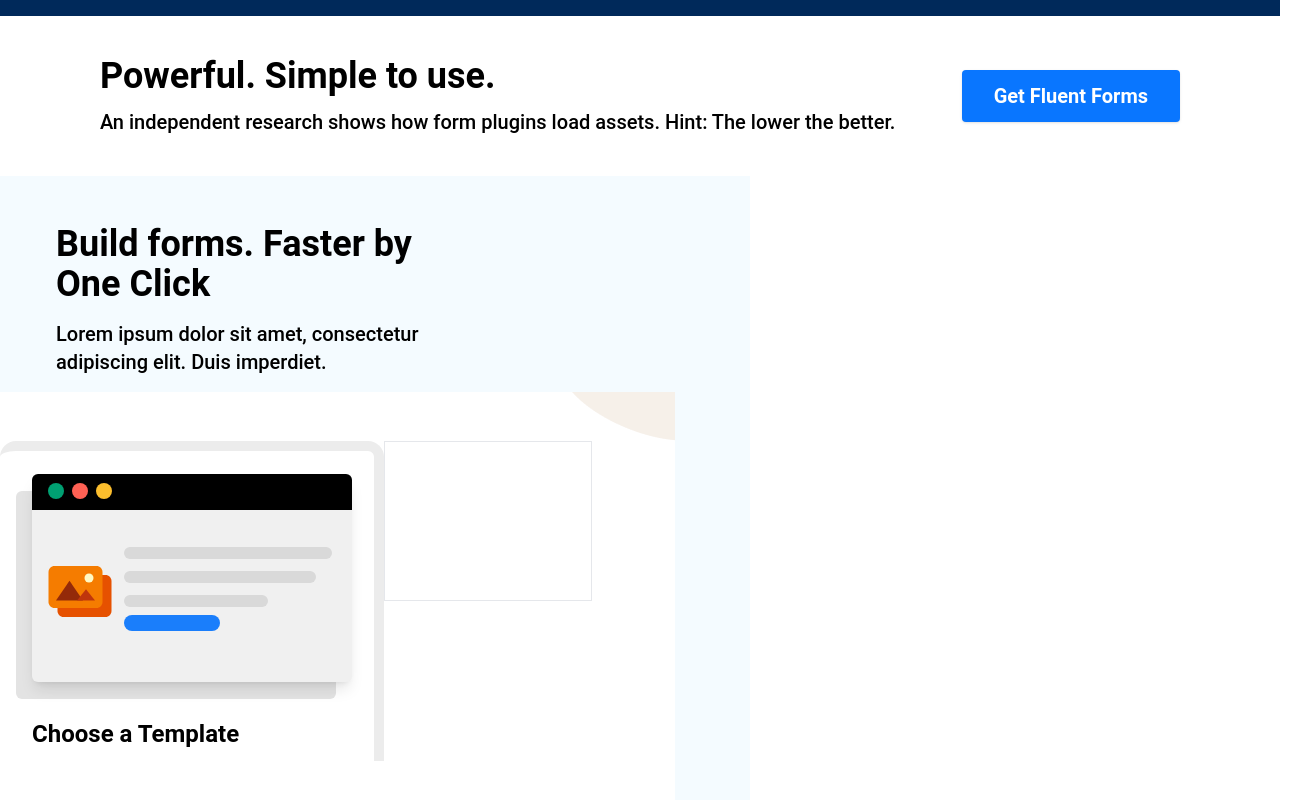
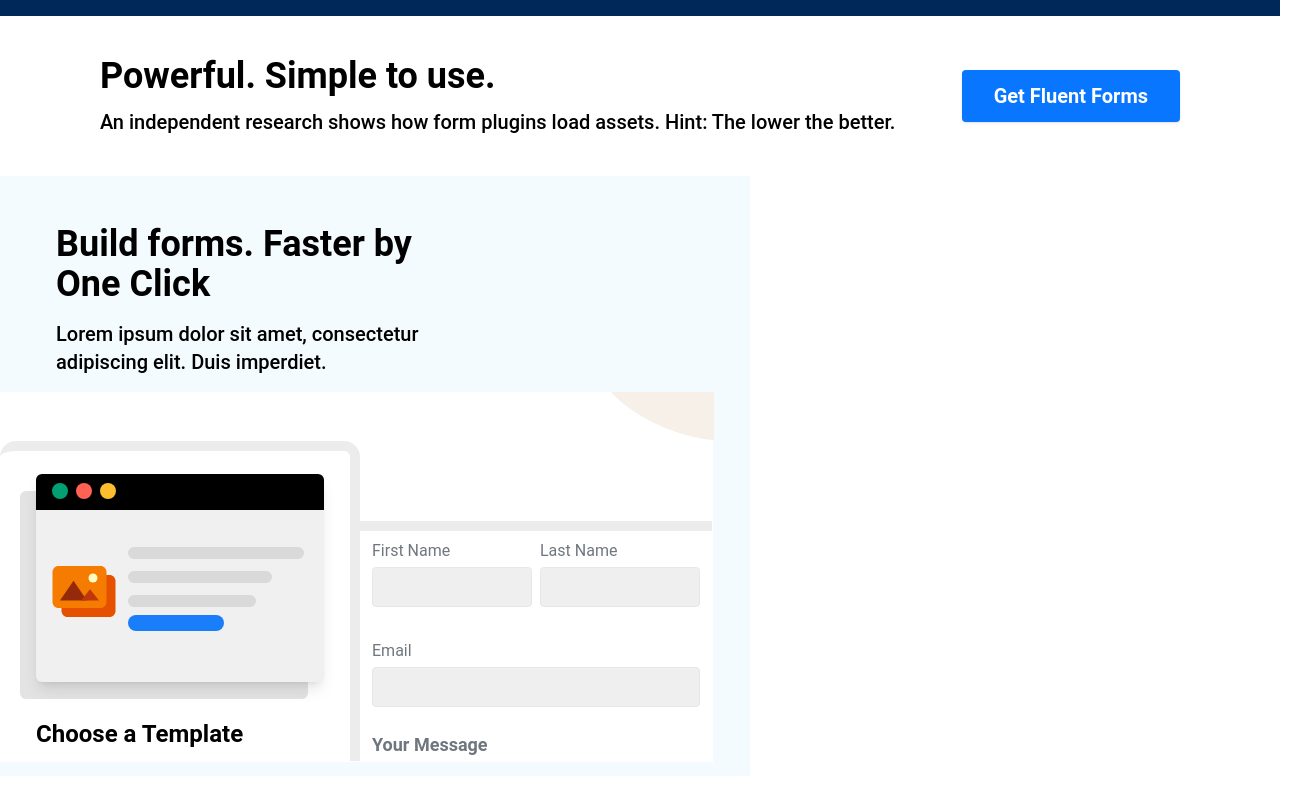
Before and after one commit to ronobir84/fluent-forms, a React (Vite) app: page / in a window 1280 px wide. Shown: the part 1531-2331 px from the top of the page, 1311 px wide, since content can reach past the window. After the commit the page ends 2308 px from the top, so only its background shows below. Built offline with nearby package versions, Linux system fonts and the light colour scheme.

Commit message:
add this build fr\orm section

```diff
--- a/src/Pages/HomePage/BuildForms/BuildForms.jsx
+++ b/src/Pages/HomePage/BuildForms/BuildForms.jsx
@@ -5,21 +5,21 @@ const BuildForms = () => {
         <div className="mt-10">
             <div>
                 {/* first section */}
-                <div className="bg-[#F4FBFF] w-[750px] h-[650px]">
+                <div className="bg-[#F4FBFF] w-[750px] h-[600px]">
                     <div className="px-14 pt-12 space-y-4 w-[70%]">
                         <h2 className="text-4xl font-bold text-black">Build forms. Faster
                             by One Click</h2>
                         <p className="text-xl font-medium text-black">Lorem ipsum dolor sit amet, consectetur  adipiscing elit. Duis imperdiet.</p>
                     </div>
-                    <div className="bg-[#FFF] w-[90%] h-[430px] mt-4 ">
-                        <div className="  relative left-[83%]    ">
+                    <div className="bg-[#FFF] w-[95%] h-[370px] mt-4 ">
+                        <div className="  relative left-[84%]    ">
                             <img src={side1} alt="" />
                         </div>
                         <div className="flex">
-                            <div className="w-96 h-80 border-solid border-t-[10px] border-r-[10px] rounded-t-2xl border-[#ECECEC] py-6">
-                                <div className=" w-80 h-52 bg-[#E3E3E3] mt-4 ml-4 rounded-md">
+                            <div className="w-[360px] h-80 border-solid border-t-[10px] border-r-[10px] rounded-t-2xl border-[#ECECEC] py-6 px-3">
+                                <div className=" w-72 h-52 bg-[#E3E3E3] mt-4 ml-2 rounded-md">
                                 </div>
-                                <div className="w-80 h-52 bg-[#F0F0F0]  relative bottom-[86%] left-8 border-black shadow-lg rounded-md ">
+                                <div className="w-72 h-52 bg-[#F0F0F0]  relative bottom-[86%] left-6 border-black shadow-lg rounded-md ">
                                     <div className="h-9 bg-black rounded-t-md space-x-2 px-4 py-2">
                                         <button className="w-4 h-4 bg-[#00A072] rounded-full"></button>
                                         <button className="w-4 h-4 bg-[#FF6154] rounded-full"></button>
@@ -31,9 +31,9 @@ const BuildForms = () => {
                                             <FcGallery className="text-7xl"></FcGallery>
                                         </div>
                                         <div>
-                                            <button className="w-52 h-3 bg-[#D9D9D9] rounded-full"></button>
-                                            <button className="w-48 h-3 bg-[#D9D9D9] rounded-full"></button>
+                                            <button className="w-44 h-3 bg-[#D9D9D9] rounded-full"></button>
                                             <button className="w-36 h-3 bg-[#D9D9D9] rounded-full"></button>
+                                            <button className="w-32 h-3 bg-[#D9D9D9] rounded-full"></button>
                                             <button className="w-24 h-4 bg-[#1A7EFB] rounded-full"></button>
                                         </div>
 
@@ -46,7 +46,27 @@ const BuildForms = () => {
                             </div>
 
 
-                            <div className="w-52 h-40 border">
+                            <div className=" w-[352px]  h-64 mt-20 border-solid border-t-[10px] border-[#ECECEC]">
+                                <div className="px-3 pt-2">
+                                    <div className="flex gap-2">
+                                        <div>
+                                            <span className="text-base text-[#6F767E] ">First Name</span>
+                                            <input className="bg-[#EFEFEF] border w-40 h-10 rounded mt-1" type="text" />
+                                        </div>
+                                        <div>
+                                            <span className="text-base text-[#6F767E]">Last Name</span>
+                                            <input className="bg-[#EFEFEF] border w-40 h-10 rounded mt-1" type="text" />
+                                        </div>
+                                    </div>
+                                    <div className="mt-8">
+                                        <span className="text-base text-[#6F767E]">Email</span>
+                                        <input className="w-full bg-[#EFEFEF] h-10 border rounded mt-1" type="email" />
+                                    </div>
+                                    <div className="mt-6">
+                                        <button className="text-lg font-semibold text-[#6F767E]">Your Message</button>
+                                    </div>
+                                </div>
+
 
                             </div>
                         </div>
```
